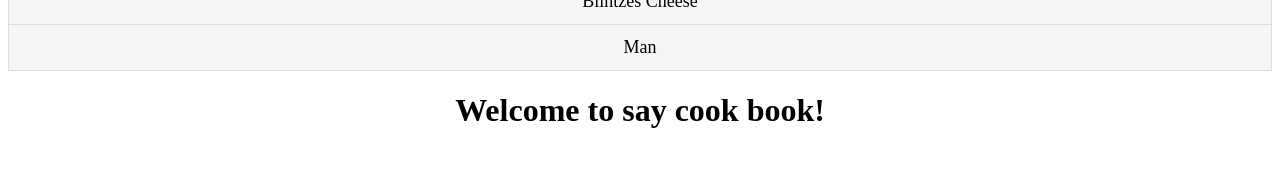
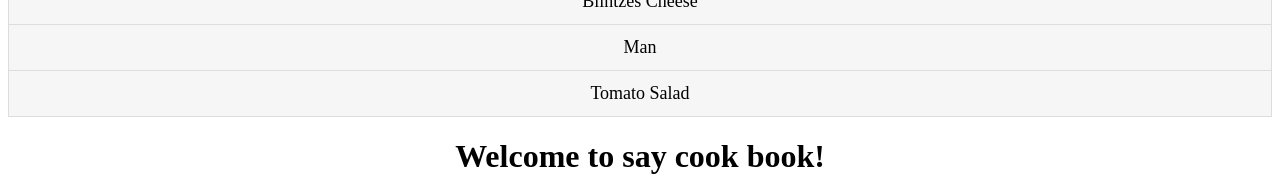
Before and after one commit to tamarefrat/say-cook-book, an Angular app: page / in a window 1280 px wide. Shown: the part 236-412 px from the top of the page. Built offline with nearby package versions, Linux system fonts and the light colour scheme.

Commit message:
git push from clone

```diff
--- a/src/app/recipe-list/recipe-list.component.ts
+++ b/src/app/recipe-list/recipe-list.component.ts
@@ -35,7 +35,8 @@ constructor() {
     new recipeName("Carrot Salad", "carrot_salad",true),
     new recipeName("Chocolate Cake", "Chocolate_Cake",true),
     new recipeName("Blintzes Cheese", "Blintzes_cheese",true),
-    new recipeName("Man", "Man",true)
+    new recipeName("Man", "man",true),
+    new recipeName("Tomato Salad", "tomato_salad",true)
   ];
 }
 
```
